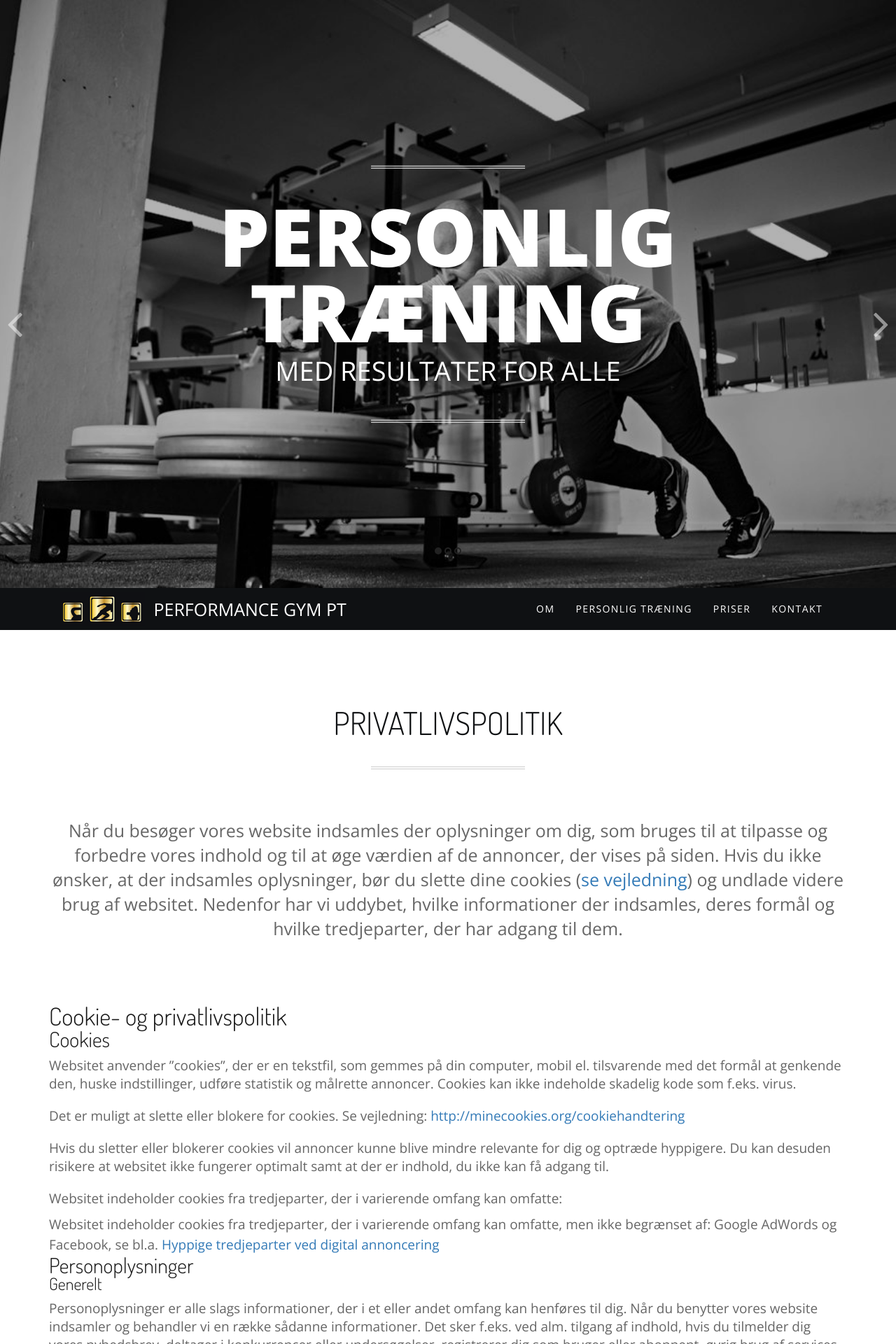
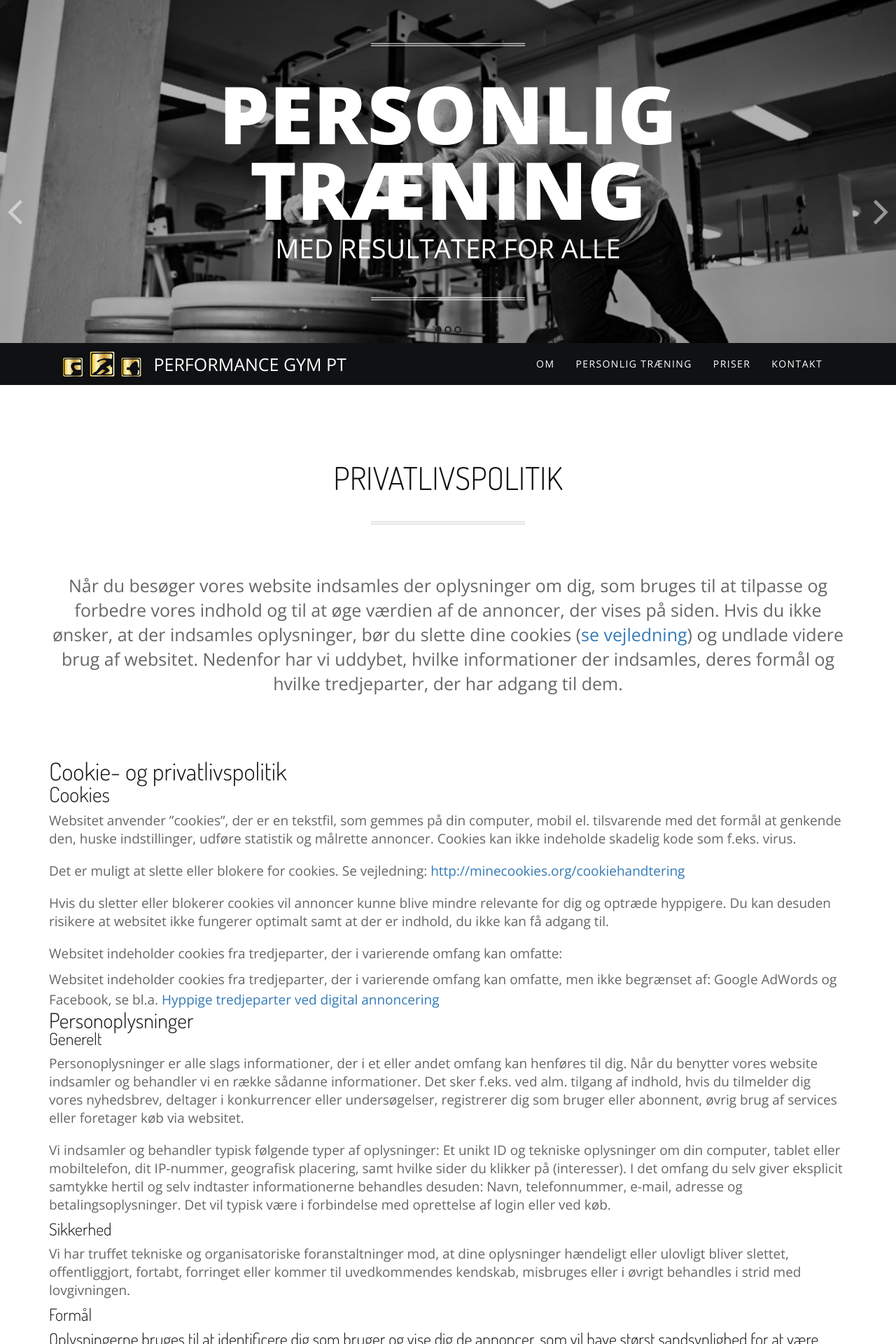
Before and after one commit to lsolesen/performancegymaarhus.dk, a Jekyll site: the page built from privatlivspolitik.html, in a window 1280 px wide. Shown: the top 1920 px of the page at 70% size. Built offline with Jekyll 4.4.1, drawn with Linux system fonts in a browser that asks for light colours; nearby versions of some CDN libraries; comment, search, counter and statistics services are not loaded.

Commit message:
Change to half screen height of pic

```diff
--- a/privatlivspolitik.html
+++ b/privatlivspolitik.html
@@ -3,7 +3,7 @@ layout: default
 title: Privatlivspolitik for Performance Gym PT
 description: Træningscenter med skræddersyet resultatorienteret træning og fantastisk sammenhold mellem medlemmerne. Træning og motivation.
 image: /assets/images/slides/bl-pulldown.jpg
-slider-height: full-screen
+slider-height: half-screen
 slides:
   - headline: Personlig træning
     sub-heading: med resultater for alle
```
